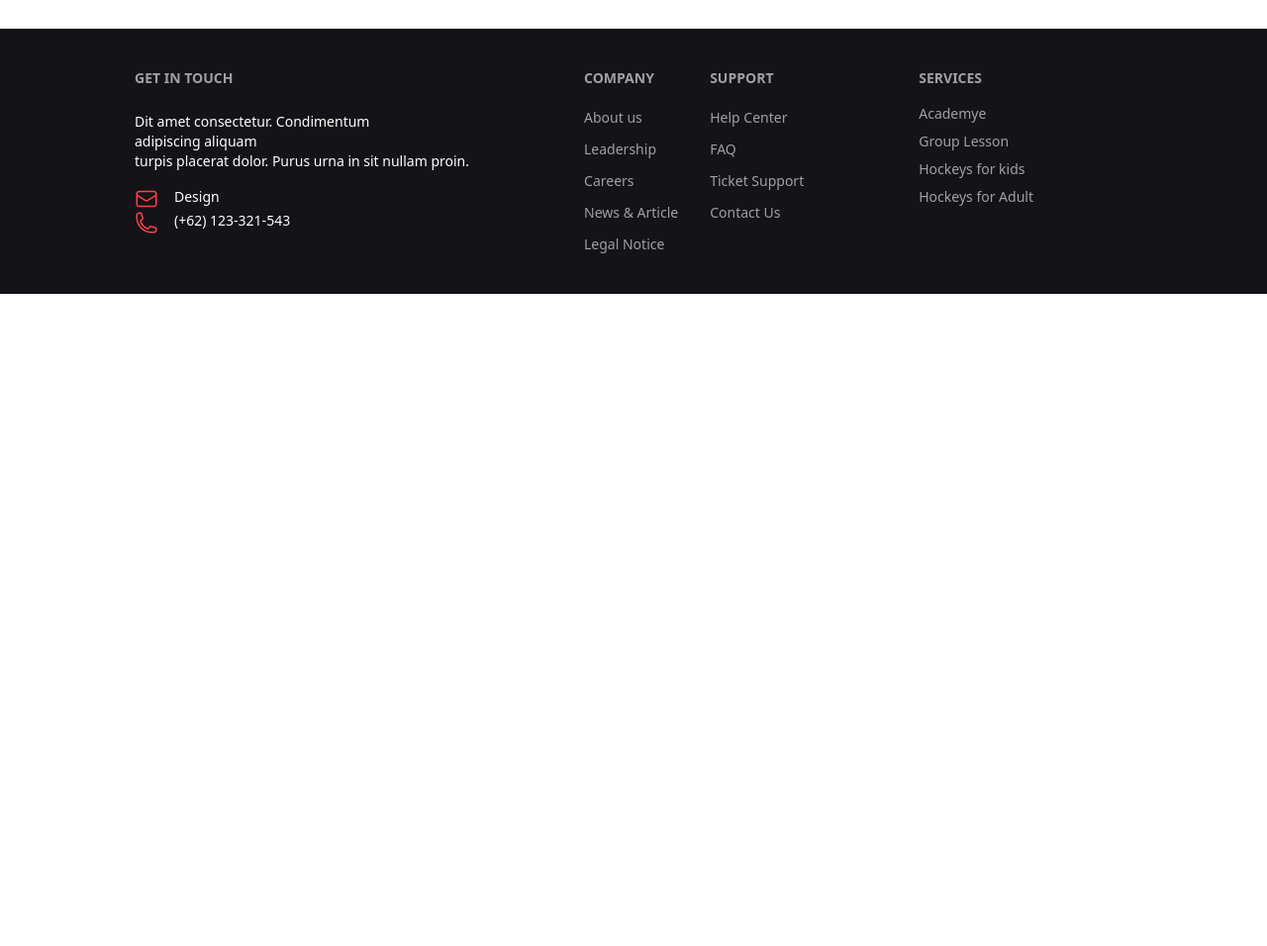
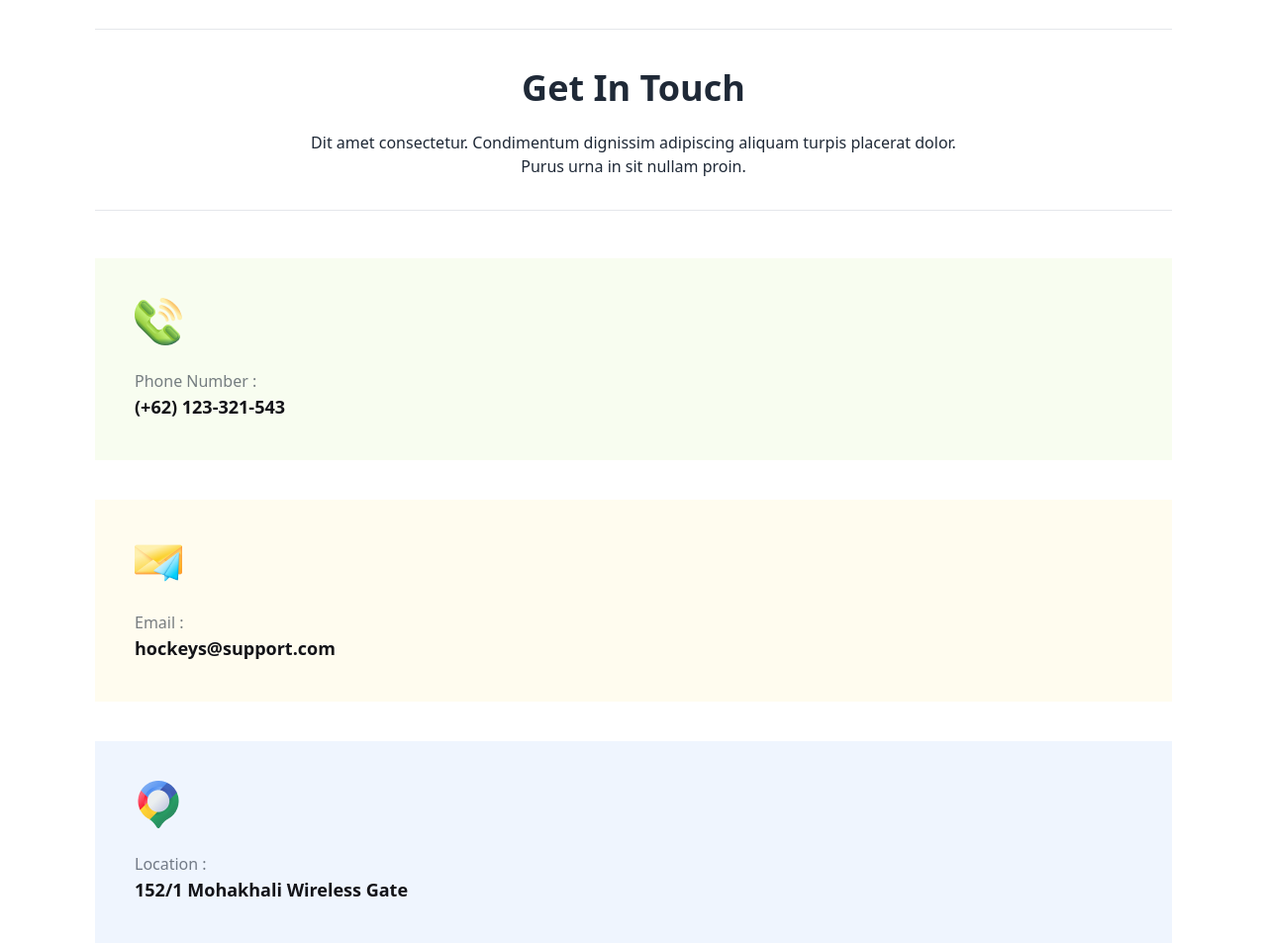
Before and after one commit to jahidpappuctg/b9a3, a plain HTML site: page index.html in a window 1280 px wide. Shown: the part 3601-4557 px from the top of the page at 99% size. Before the commit the page ends 3930 px from the top, so only its background shows below. Drawn offline with nearby package versions, Linux system fonts and the light colour scheme.

Commit message:
getinchage

```diff
--- a/index.html
+++ b/index.html
@@ -294,7 +294,37 @@
           </div>
       </div> <!-- section end -->
       </div>
+<!-- get in touch-->
+<div class="getIntoch container mx-auto lg:px-24 px-8 my-8">
+    <div class="section-title text-center">
+      <hr>
+      <h2 class="pt-8 lg:text-[36px] text-[24px] font-semibold">Get In Touch</h2>
+      <p class="pt-4 pb-8 ">Dit amet consectetur. Condimentum dignissim adipiscing aliquam turpis placerat dolor.<br>  Purus urna in sit nullam proin. </p>
+      <hr>
+    </div>
+    <div class="contact-info mt-[48px]">
+      <div class="conteact-nub space-y-10">
+          <div class="number bg-[#BCED6D1A] py-10 px-10">
+            <img src="images/Group 1171275317.png" alt="">
+            <p class="text-[16px] opacity-60 pt-[24px]">Phone Number : </p>
+            <h4 class="text-[#131318] text-lg font-bold">(+62) 123-321-543</h4>
+          </div>
+          <div class="email bg-[#FDDD5F1A] py-10 px-10">
+            <img src="images/Group 1171275318.png" alt="">
+            <p class="text-[16px] opacity-60 pt-[24px]">Email : </p>
+            <h4  class="text-[#131318] text-lg font-bold">hockeys@support.com</h4>
+          </div>
+          <div class="mail bg-[#629CF31A] py-10 px-10">
+            <img src="images/Group 1171275321.png" alt="">
+            <p class="text-[16px] opacity-60 pt-[24px]">Location : </p>
+            <h4  class="text-[#131318] text-lg font-bold">152/1 Mohakhali Wireless Gate</h4>
+          </div>
+      </div>
+      <div class="sendSMS">
 
+      </div>
+    </div>
+</div>
 
     </main>
     <footer class="bg-[#131318]">
```
